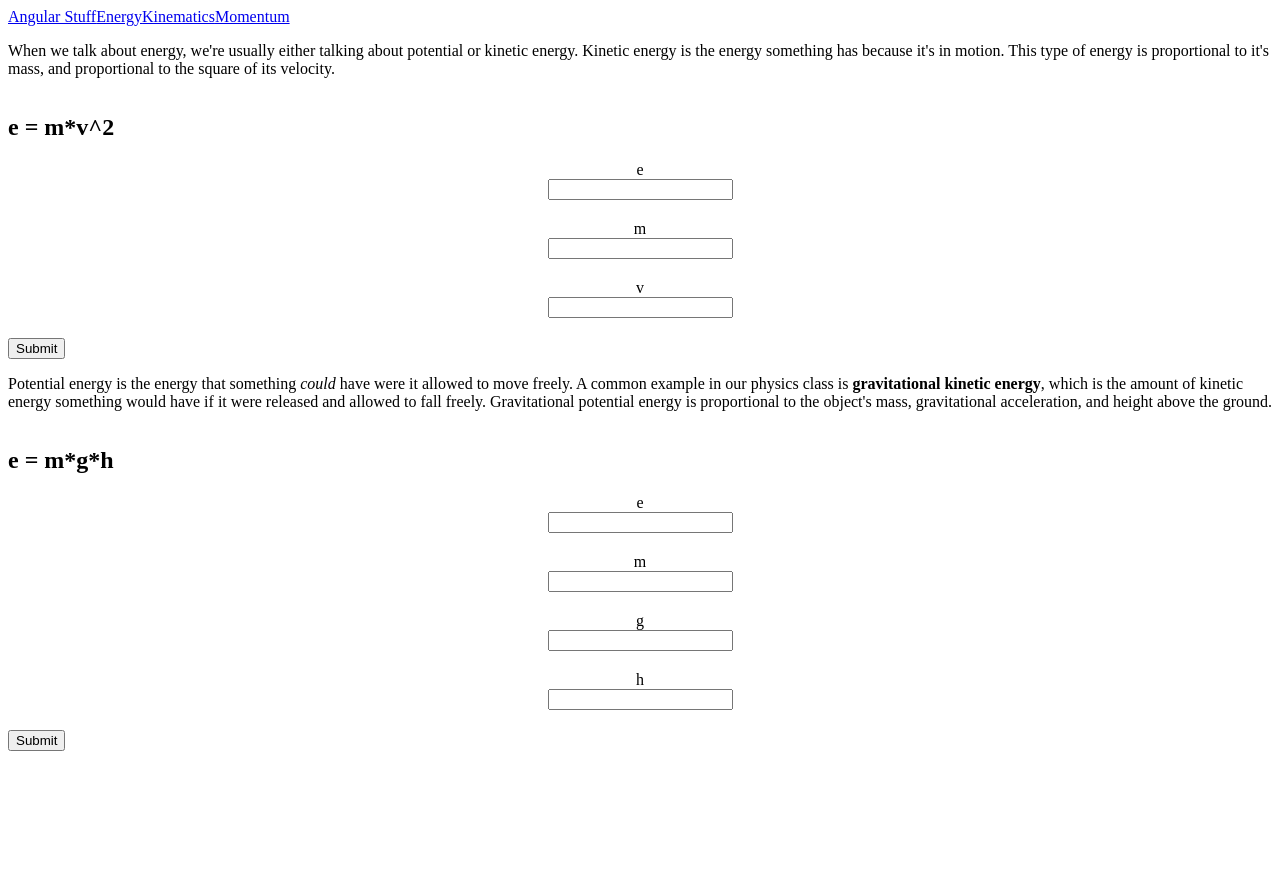
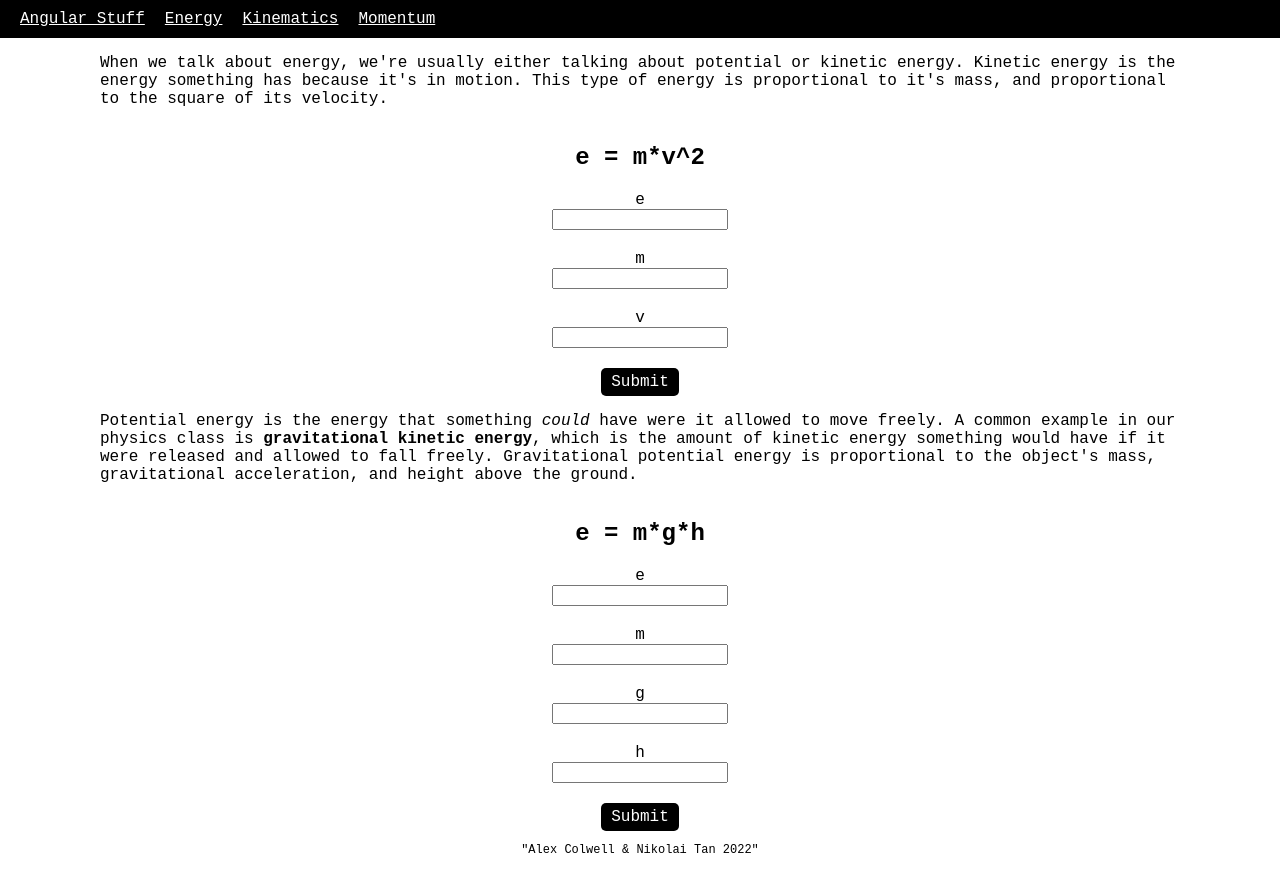
Before and after one commit to Nikoolaid/physicalculator, a Gatsby site: page /energy in a window 1280 px wide. Before the commit the page ends 800 px from the top, so only its background shows below. Built offline with nearby package versions, Linux system fonts and the light colour scheme; Gatsby itself is replaced by a stand-in of ours.

Commit message:
Make it pretty :D !

```diff
--- a/src/components/Container.js
+++ b/src/components/Container.js
@@ -1,8 +1,14 @@
 import React from 'react'
 import '../styles/containerStyles.css'
+import Credits from './Credits'
 
 const Container = ({children}) => {
-    return <div className="container"> {children} </div>
+    return <div className="container">
+        {children}
+        <Credits></Credits>
+    </div>
+
+
 }
 
 export default Container
--- /dev/null
+++ b/src/components/Credits.js
@@ -0,0 +1,14 @@
+
+
+import React from 'react'
+import { Link } from 'gatsby'
+
+const Credits = () => {
+    return (
+        <div className='creds'>
+            <p style={{fontSize:"0.75em"}}>"Alex Colwell & Nikolai Tan 2022"</p>
+        </div>
+    )
+}
+
+export default Credits
--- a/src/components/Equation.js
+++ b/src/components/Equation.js
@@ -1,6 +1,7 @@
 import React, { useState } from 'react'
 import nerdamer, { setVar } from 'nerdamer'
 import 'nerdamer/all'
+import MathJax from 'react-mathjax';
 
 //equation should be a string, knowns should be an object with keys of the var name and values of the var value
 const Equation = ({equation, knowns}) => {
@@ -69,7 +70,7 @@ const Equation = ({equation, knowns}) => {
                     <p style={{color: 'red'}}>{error}</p>
                 )}
                 {variables.map(variable => (
-                    <div style={{textAlign: 'center', paddingBottom: 20}}>
+                    <div style={{textAlign: 'center', paddingBottom: 20, fontWeight: "500"}}>
                         <label for={variable}>{variable}</label> <br/>
                         <input type='text' id={variable} />
                     </div>
--- a/src/pages/energy.js
+++ b/src/pages/energy.js
@@ -8,6 +8,7 @@ const Energy = () => {
   return (
       <Container className='page'>
         <Navbar />
+        <div className='funcontent'></div>
         <p>When we talk about energy, we're usually either talking about potential or kinetic energy. Kinetic energy is the energy something has because it's in motion. This type of energy is proportional to it's mass, and proportional to the square of its velocity.</p>
 
         <Equation equation="e = m*v^2" />
--- a/src/styles/containerStyles.css
+++ b/src/styles/containerStyles.css
@@ -2,14 +2,83 @@
     display: flex;
     justify-content: center;
     flex-direction: column;
-    padding:"10px 400px 10px";
+    /* padding:"10px 400px 10px"; */
+    font-family: 'Courier New', monospace;
+    position: relative;
+    width: 100%;
+    height: 100%;
+
+}
+
+Credits {
+    position: absolute;
+    bottom: 0px;
+}
+
+body {
+    padding:0px;
+    margin:0px;
 }
 
 .equation {
     display: flex;
     flex-direction: column;
+
+}
+
+.equationContainer * {
+    text-align: center;
+}
+
+.equationInputs {
+    text-align: center;
+}
+.equationInputs input[type=submit] {
+    border: 0px;
+    color: white;
+    background-color: black;
+    padding:5px 10px 5px;
+    border-radius: 5px;
+    font-family: 'Courier New', monospace;
+    font-size: 1em;
+}
+.equationInputs input[type=submit]:hover {
+    background-color: palevioletred;
+}
+input:focus{
+    outline:none;
+}
+input, textarea {
+    font-family: 'Courier New', monospace;
+
 }
 
 .rightCol {
     padding: 25px;
 }
+
+.navbar a {
+    color:white;
+    font-style: normal;
+    padding: 10px;
+    text-transform: capitalize;
+}
+
+.navbar {
+    background-color: black;
+    padding: 10px;
+    position: relative;
+    top:0px;
+}
+
+.navbar a:hover {
+    font-weight: bold;
+    background-color: palevioletred;
+}
+
+.container > :not(.navbar ) {
+    padding-left: 100px;
+    padding-right: 100px;
+    margin-left: auto;
+    margin-right: auto;
+}
```
